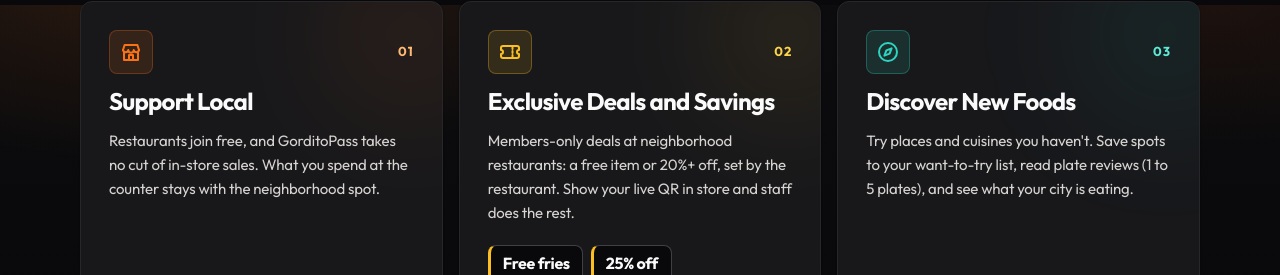
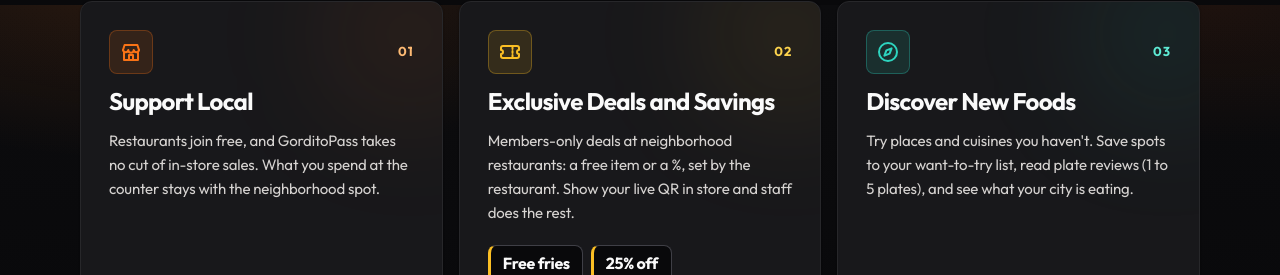
Before and after one commit to 2D-Ramon/gorditopass, a Next.js app: page / in a window 1280 px wide. Shown: the part 795-1070 px from the top of the page. Built offline with nearby package versions, Linux system fonts and the light colour scheme; no server answers.

Commit message:
Say a percent instead of 20%+ off in the exclusive deals description.

```diff
--- a/src/components/home/HomeSections.tsx
+++ b/src/components/home/HomeSections.tsx
@@ -61,8 +61,8 @@
             </div>
             <h3>Exclusive Deals and Savings</h3>
             <p>
-              Members-only deals at neighborhood restaurants: a free item or 20%+
-              off, set by the restaurant. Show your live QR in store and staff does
+              Members-only deals at neighborhood restaurants: a free item or a %,
+              set by the restaurant. Show your live QR in store and staff does
               the rest.
             </p>
             <div className={s.pcVis}>
```
